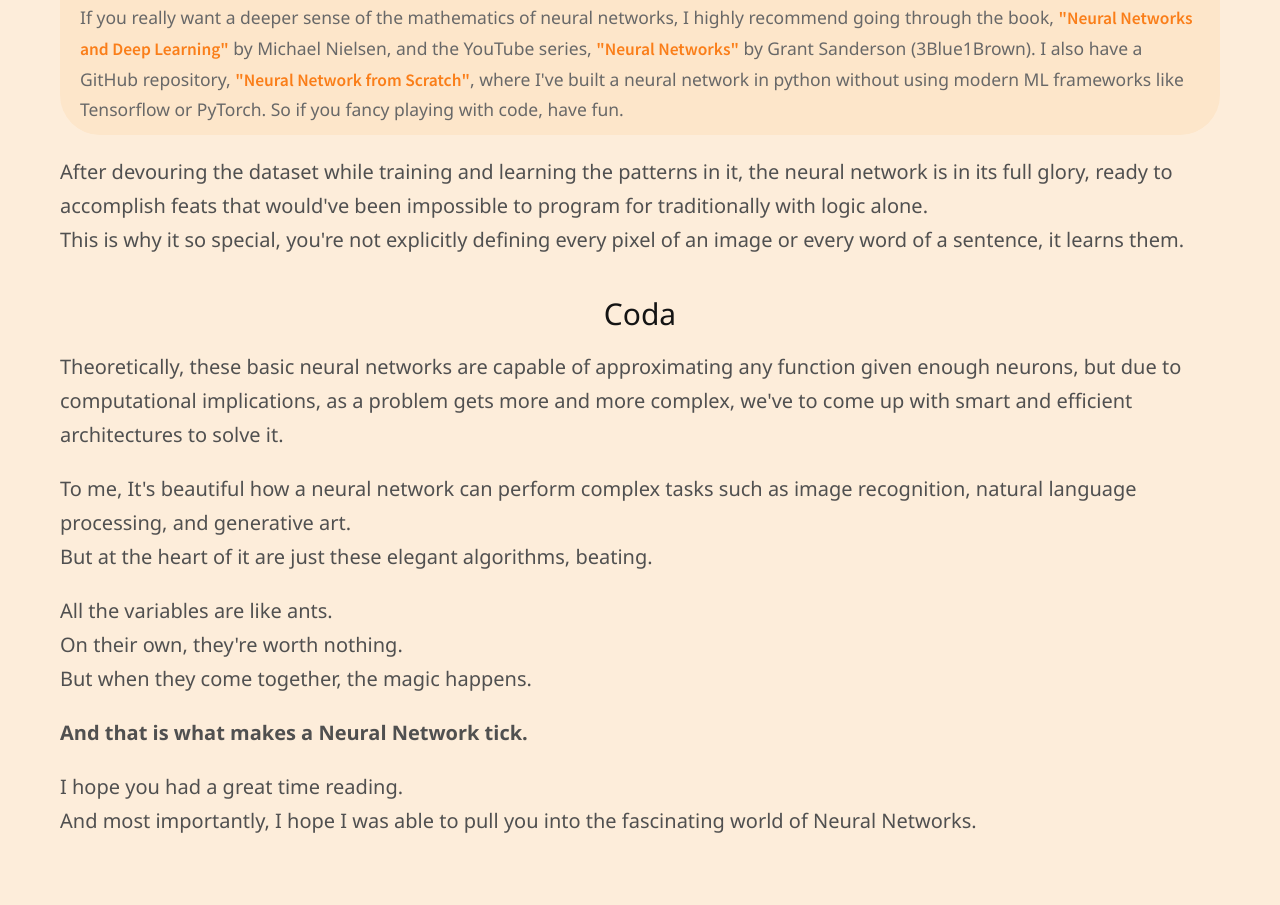
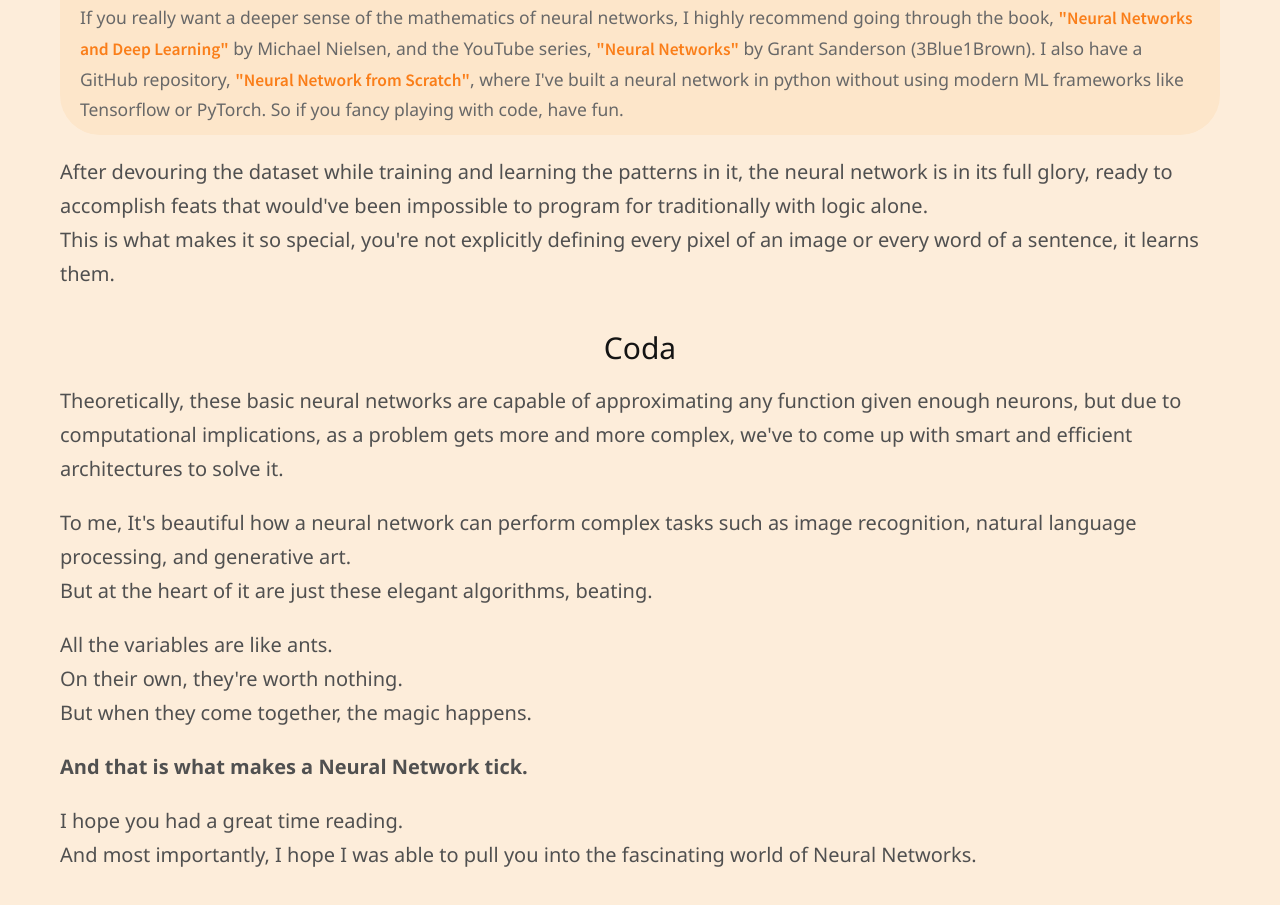
Before and after one commit to LookingIsNotEnough/LINE, a plain HTML site: page UnderstandingNeuralNetwork.html in a window 1280 px wide. Shown: the part 8341-9246 px from the top of the page. Drawn offline with nearby package versions, Linux system fonts and the light colour scheme; files whose address does not match are found by name.

Commit message:
minor edit

```diff
--- a/UnderstandingNeuralNetwork.html
+++ b/UnderstandingNeuralNetwork.html
@@ -266,7 +266,7 @@
 				</blockquote>
 				<p>After devouring the dataset while training and learning the patterns in it, the neural network is in its full glory, ready to accomplish feats
 					that would've been impossible to program for traditionally with logic alone.<br>
-					This is why it so special, you're not explicitly defining every pixel of an image or every word of a sentence, it learns them.</p>
+					This is what makes it so special, you're not explicitly defining every pixel of an image or every word of a sentence, it learns them.</p>
 				<h2 class="header-style-2" style="text-align: center;" id="coda">Coda</h2>
 				<p>Theoretically, these basic neural networks are capable of approximating any function given enough neurons, but due to computational implications, as a problem gets more and more complex, we've to come up with smart and efficient architectures to solve it.</p>
 				<p>To me, It's beautiful how a neural network can perform complex tasks such as image recognition, natural language processing, and generative art.<br>But at the heart of it are just these elegant algorithms, beating.  </p>
```
